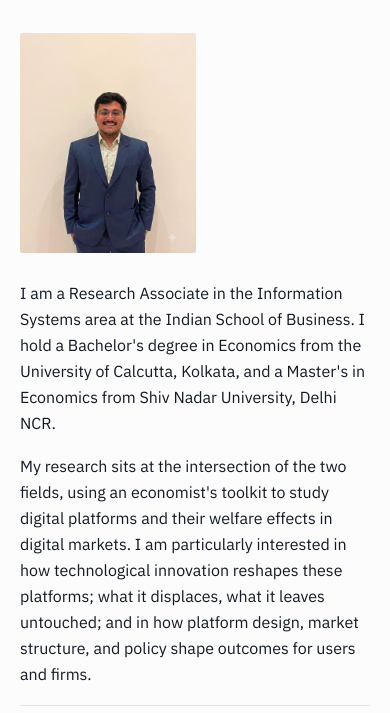
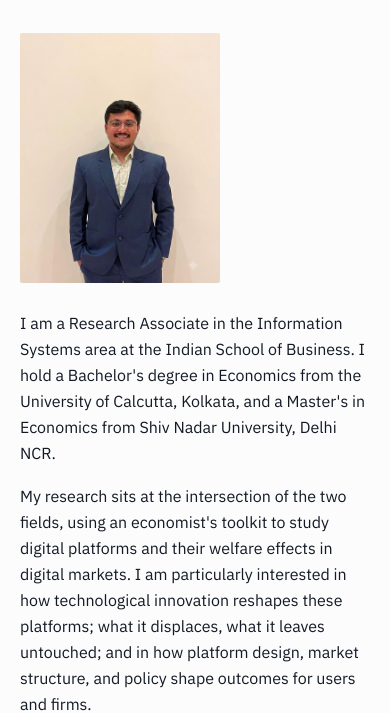
Before and after one commit to Saptashya-25/Saptashya-25.github.io, a plain HTML site: page index.html in a window 390 px wide. Shown: the part 139-852 px from the top of the page. Drawn offline with Linux system fonts and the light colour scheme.

Commit message:
Add files via upload

```diff
--- a/index.html
+++ b/index.html
@@ -54,7 +54,5 @@
   </div>
 </div>
 
-<p class="colophon">Last updated August 2026 · Hyderabad, India</p>
-
 </body>
 </html>
--- a/style.css
+++ b/style.css
@@ -78,7 +78,7 @@ a:focus-visible{outline:2px solid var(--signal); outline-offset:3px; border-radi
 }
 .intro{
   display:grid;
-  grid-template-columns:14rem minmax(0, 1fr);
+  grid-template-columns:16.5rem minmax(0, 1fr);
   gap:2.75rem;
   align-items:start;
 }
@@ -255,7 +255,7 @@ details.abstract summary:focus-visible{outline:2px solid var(--signal); outline-
   .nav a{font-size:0.875rem; white-space:nowrap}
   .wrap{padding:2.5rem 1.25rem 4rem}
   .intro{grid-template-columns:1fr; gap:1.75rem}
-  .portrait{max-width:11rem}
+  .portrait{max-width:12.5rem}
   .section{grid-template-columns:1fr; gap:0.9rem; padding:2rem 0}
   .section-label{padding-top:0}
   .band{height:36px}
```
Also changed, not shown: cv.html (+0 -2 lines), research.html (+0 -2 lines).
